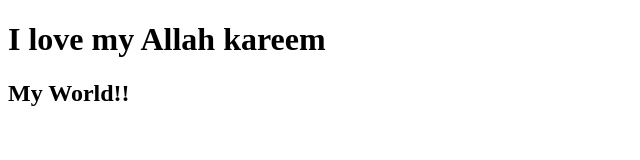
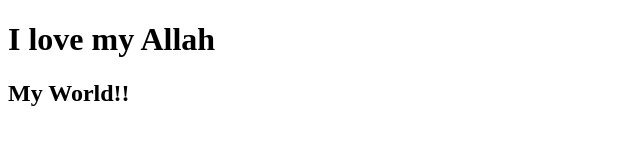
Before and after one commit to awais-code/LearningReact, a plain HTML site: page index.html in a window 1280 px wide. Shown: the whole page, without its empty margins (0-640 px from the left). Drawn offline with Linux system fonts and the light colour scheme.

Commit message:
update the file

```diff
--- a/index.html
+++ b/index.html
@@ -6,7 +6,7 @@
     <meta name="viewport" content="width=device-width, initial-scale=1.0">
     <title>First Attemp</title>
 </head>
-<h1>I love my Allah kareem</h1>
+<h1>I love my Allah</h1>
 <h2>My World!!</h2>
 <body>
 
```
